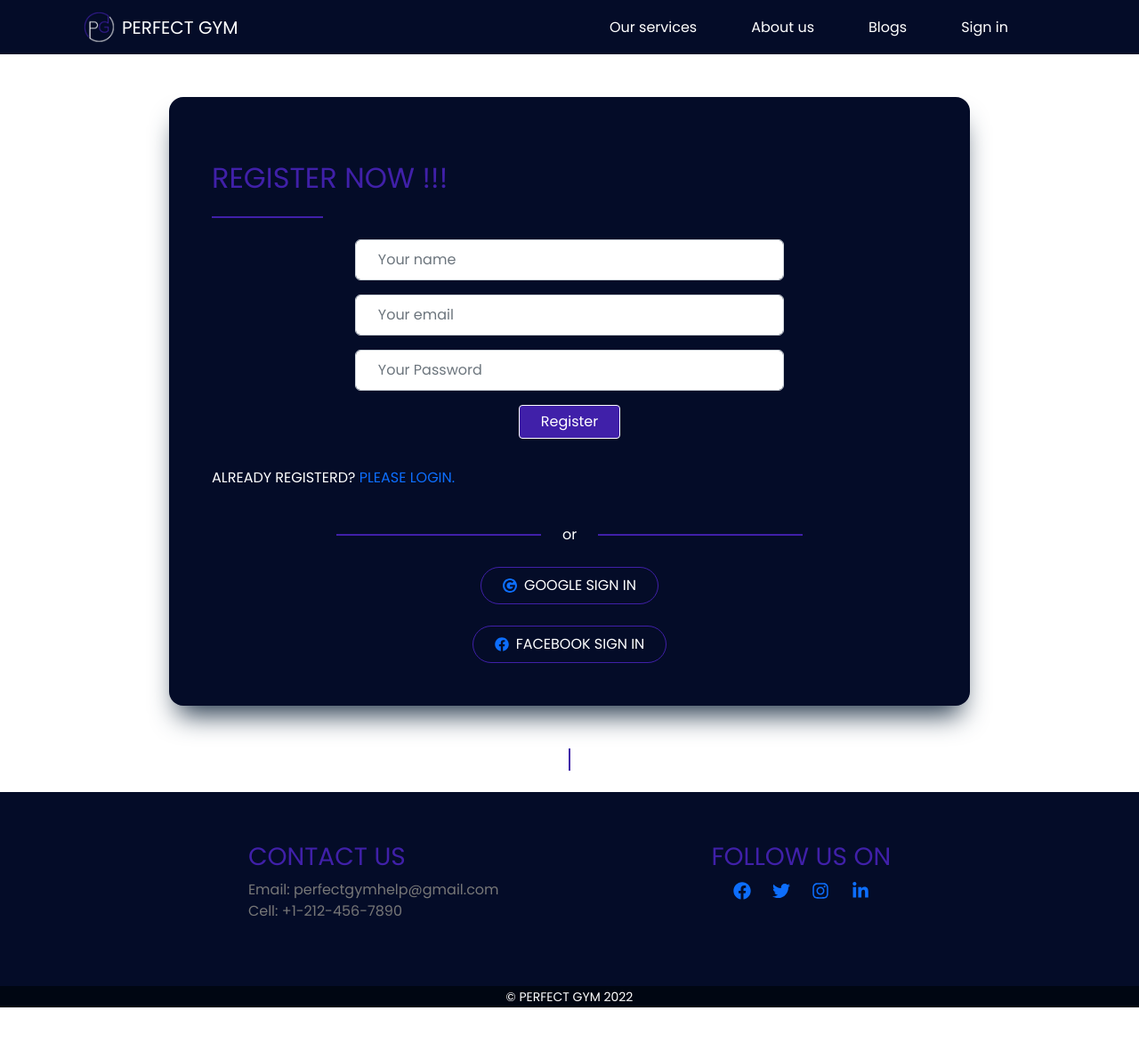
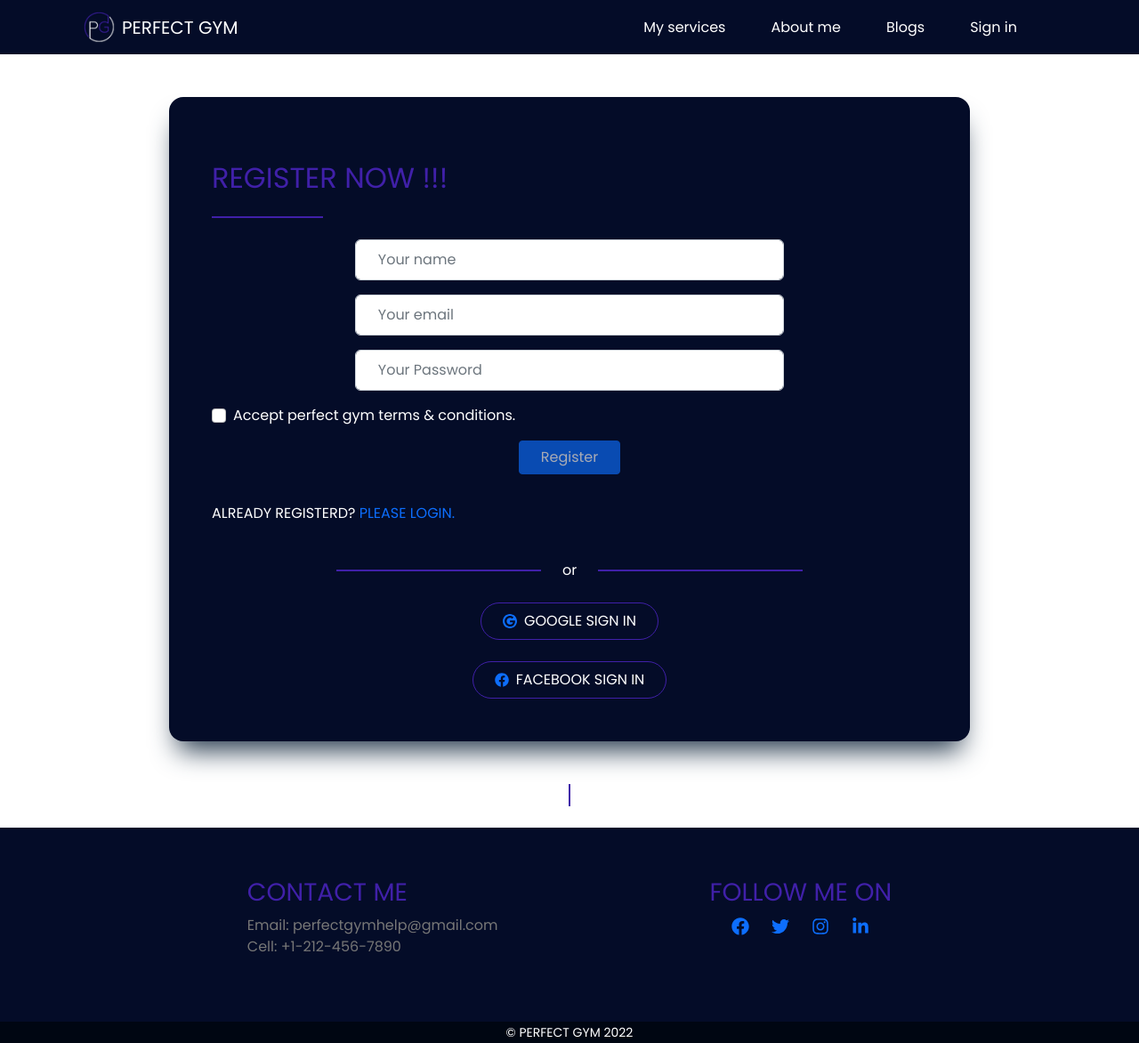
Before and after one commit to palakxdev/perfect-gym, a React (Create React App) app: page /register in a window 1280 px wide. Shown: the whole page at 89% size. Before the commit the page ends 1132 px from the top, so only its background shows below. Built offline with nearby package versions, Linux system fonts and the light colour scheme; no server answers.

Commit message:
everything almost done

```diff
--- a/package.json
+++ b/package.json
@@ -15,6 +15,7 @@
     "react-icons": "^4.4.0",
     "react-router-dom": "^6.3.0",
     "react-scripts": "5.0.1",
+    "react-toastify": "^9.0.7",
     "web-vitals": "^2.1.4"
   },
   "scripts": {
--- a/src/Pages/About/About.js
+++ b/src/Pages/About/About.js
@@ -8,9 +8,9 @@ const About = () => {
             <div className='about-container d-flex align-items-center p-4'>
                 <img width={500} src={master} alt="" />
                 <div className='ms-4'>
-                    <h2 className='mb-3'> <span className='d-block mb-1'>ABOUT</span> PERFECT GYM CENTER</h2>
+                    <h2 className='mb-3'> <span className='d-block mb-1'>ABOUT ME</span> PERFECT GYM CENTER</h2>
                     <div className='about-hr'></div>
-                    <p className='mt-3 lh-base'>Looking for Best Gym In Us? Get All Results from Across the Web. 99% Match on Best Gym In Us. Always Facts. Privacy Friendly. Unlimited Access. Results & Answers. The Best Resources. Types: Best Results, Explore Now, New Sources, Best in Search.
+                    <p className='mt-3 lh-base'>Hey, I'm Brian Lee. I'm a gym trainer. Are you looking for Best Gym In US? Get All Results from Across the Web. 99% Match on Best Gym In Us. Always Facts. Privacy Friendly. Unlimited Access. Results & Answers. The Best Resources. Types: Best Results, Explore Now, New Sources, Best in Search.
                         The Perfect Gym Center is a health, recreational, and social facility geared towards exercise, sports, and other physical activities. It may be a for-profit commercial facility or a community- or institutionally-supported center.</p>
                 </div>
             </div>
--- a/src/Pages/BookNow/BookNow.js
+++ b/src/Pages/BookNow/BookNow.js
@@ -3,7 +3,7 @@ import React from 'react';
 const BookNow = () => {
     return (
         <div>
-            <h2 className='text-center p-5'>Book or perchese your package now.</h2>
+            <h2 className='text-center p-5'>You can book or purchase your package now.</h2>
         </div>
     );
 };
--- a/src/Pages/Common/Footer/Footer.js
+++ b/src/Pages/Common/Footer/Footer.js
@@ -9,11 +9,11 @@ const Footer = () => {
             <footer className='mt-4'>
                 <div className='d-flex justify-content-evenly flex-wrap sm-center p-5'>
                     <div className='p-2'>
-                        <h3>CONTACT US</h3>
+                        <h3>CONTACT ME</h3>
                         <p className='footer-text-color'>Email: perfectgymhelp@gmail.com <br />Cell: +1-212-456-7890</p>
                     </div>
                     <div className='p-2'>
-                        <h3>FOLLOW US ON</h3>
+                        <h3>FOLLOW ME ON</h3>
                         <div className='d-flex align-items-center justify-content-evenly'>
                             <a href="https://facebook.com" target='_blank' rel='noreferrer'><FaFacebook className='icon-width' /></a>
                             <a href="https://twitter.com" target='_blank' rel='noreferrer'><FaTwitter className='icon-width' /></a>
--- a/src/Pages/Common/Header/Header.css
+++ b/src/Pages/Common/Header/Header.css
@@ -4,10 +4,14 @@
 
 .nav-text {
     color: white;
-    margin-right: 45px;
+    margin-right: 35px;
 }
 
 .nav-text:hover {
     color: #4020A9;
     transition: 0.3s;
 }
+
+.nav-text-active {
+    color: #4020A9;
+}
--- a/src/Pages/Common/Header/Header.js
+++ b/src/Pages/Common/Header/Header.js
@@ -22,8 +22,8 @@ const Header = () => {
                     <Navbar.Toggle aria-controls="responsive-navbar-nav" />
                     <Navbar.Collapse id="responsive-navbar-nav">
                         <Nav className="ms-auto">
-                            <Nav.Link href="home#services"><span className="nav-text">Our services</span></Nav.Link>
-                            <Nav.Link as={Link} to="/about"><span className="nav-text">About us</span></Nav.Link>
+                            <Nav.Link href="home#services"><span className="nav-text">My services</span></Nav.Link>
+                            <Nav.Link as={Link} to="/about"><span className="nav-text">About me</span></Nav.Link>
                             <Nav.Link as={Link} to="/blogs"><span className="nav-text">Blogs</span></Nav.Link>
                             {
                                 user?
--- a/src/Pages/Home/Banner/Banner.css
+++ b/src/Pages/Home/Banner/Banner.css
@@ -6,7 +6,6 @@
     background-image: url('../../../images/banner.png');
     background-position: center;
     background-size: cover;
-    width: 100%;
 }
 
 .banner-button {
--- a/src/Pages/Home/Home/Home.js
+++ b/src/Pages/Home/Home/Home.js
@@ -11,7 +11,7 @@ const Home = () => {
             <Services></Services>
             <About></About>
             <div>
-                <h2 className='text-center mt-5'>JOIN WITH US</h2>
+                <h2 className='text-center mt-5'>JOIN WITH ME</h2>
                 <div className="y-line mx-auto mb-5"></div>
             </div>
             <Register></Register>
--- a/src/Pages/Home/Services/Services.js
+++ b/src/Pages/Home/Services/Services.js
@@ -14,7 +14,7 @@ const Services = () => {
     return (
         <>
             <div id='services' className='mt-5 mb-5 container'>
-                <h2 className='text-center'>OUR SERVICES</h2>
+                <h2 className='text-center'>MY SERVICES</h2>
                 <div className="y-line mx-auto"></div>
                     <div className='services-container d-flex justify-content-center flex-wrap mt-5'>
                         {
--- a/src/Pages/Login/Login/Login.css
+++ b/src/Pages/Login/Login/Login.css
@@ -33,6 +33,10 @@
     cursor: pointer;
 }
 
+.reset-password:hover {
+    cursor: pointer;
+}
+
 @media screen and (min-width: 576px) and (max-width: 820px) {
     .login-container {
         width: 550px !important;
--- a/src/Pages/Login/Register/Register.js
+++ b/src/Pages/Login/Register/Register.js
@@ -3,7 +3,7 @@ import { Button, Form } from 'react-bootstrap';
 import { Link, useNavigate } from 'react-router-dom';
 import auth from '../../../firebase.init';
 import SocialLogin from '../SocialLogin/SocialLogin';
-import { useCreateUserWithEmailAndPassword } from 'react-firebase-hooks/auth';
+import { useCreateUserWithEmailAndPassword, useUpdateProfile } from 'react-firebase-hooks/auth';
 import Loading from '../../Common/Loading/Loading';
 import './Register.css';
 
@@ -13,9 +13,14 @@ const Register = () => {
         user,
         loading,
         error,
-    ] = useCreateUserWithEmailAndPassword(auth);
+    ] = useCreateUserWithEmailAndPassword(auth, { sendEmailVerification: true });
+
+    const [updateProfile, updating, updateError] = useUpdateProfile(auth);
+
     const [email, setEmail] = useState('');
     const [password, setPassword] = useState('');
+    const [name, setName] = useState('');
+    const [agree, setAgree] = useState(false);
     const navigate = useNavigate();
     let errorelement;
 
@@ -23,29 +28,33 @@ const Register = () => {
         navigate('/login')
     }
 
+    const handleNameBlur = (event) => {
+        const name = event.target.value;
+        setName(name);
+    }
+
     const handleEmailBlur = (event) => {
         const email = event.target.value;
         setEmail(email);
-        console.log(email);
     }
 
     const handlePasswordBlur = event => {
         const password = event.target.value;
         setPassword(password);
-        console.log(password);
     }
 
     if (user) {
+        console.log(user);
         return (
             <div className='text-center p-4 successful-regesterer m-4'>
-                <h2 className='text-success'>Congratulation!!!</h2>
+                <h2 className='text-success'>Congratulation {name}!!!</h2>
                 <h2 className='mb-5 text-success'>You're successfuly registered.</h2>
                 <Link to="/home" className='text-decoration-none' onClick={navigateToLogin}>----Go to home page----</Link>
             </div>
         );
     }
 
-    if (loading) {
+    if (loading || updating) {
         return (
             <div className='text-center m-5 p-5'>
                 <Loading></Loading>
@@ -54,15 +63,17 @@ const Register = () => {
         );
     }
 
-    if (error) {
+    if (error || updateError) {
         errorelement = <div>
             <p className='text-danger'>Error: {error?.message}</p>
         </div>
     }
 
-    const handleFormSubmit = (event) => {
-        createUserWithEmailAndPassword(email, password);
+    const handleFormSubmit = async (event) => {
         event.preventDefault();
+        await createUserWithEmailAndPassword(email, password);
+        await updateProfile({ displayName: name });
+        console.log('Updated profile');
     }
 
     return (
@@ -72,7 +83,7 @@ const Register = () => {
                 <div className="login-hr mb-4"></div>
                 <Form onSubmit={handleFormSubmit}>
                     <Form.Group className="mb-3 login-input mx-auto" controlId="yourName">
-                        <Form.Control className='login-control' type="text" placeholder="Your name" />
+                        <Form.Control className='login-control' onBlur={handleNameBlur} type="text" placeholder="Your name" />
                     </Form.Group>
 
                     <Form.Group className="mb-3 login-input mx-auto" controlId="formBasicEmail">
@@ -85,8 +96,12 @@ const Register = () => {
 
                     {errorelement}
 
+                    <Form.Group className="mb-3 text-white" controlId="formBasicCheckbox">
+                        <Form.Check type="checkbox" name='terms' onClick={()=>setAgree(!agree)} label="Accept perfect gym terms & conditions." />
+                    </Form.Group>
+
                     <div className='text-center'>
-                        <Button className='mb-2 px-4 login-button' variant="primary" type="submit">
+                        <Button disabled={!agree} className='mb-2 px-4 login-button' variant="primary" type="submit">
                             Register
                         </Button>
                     </div>
```
Also changed, not shown: src/Pages/Login/Login/Login.js (+23 -3 lines), 1 other file (tests, documents, lock files or other folders).
